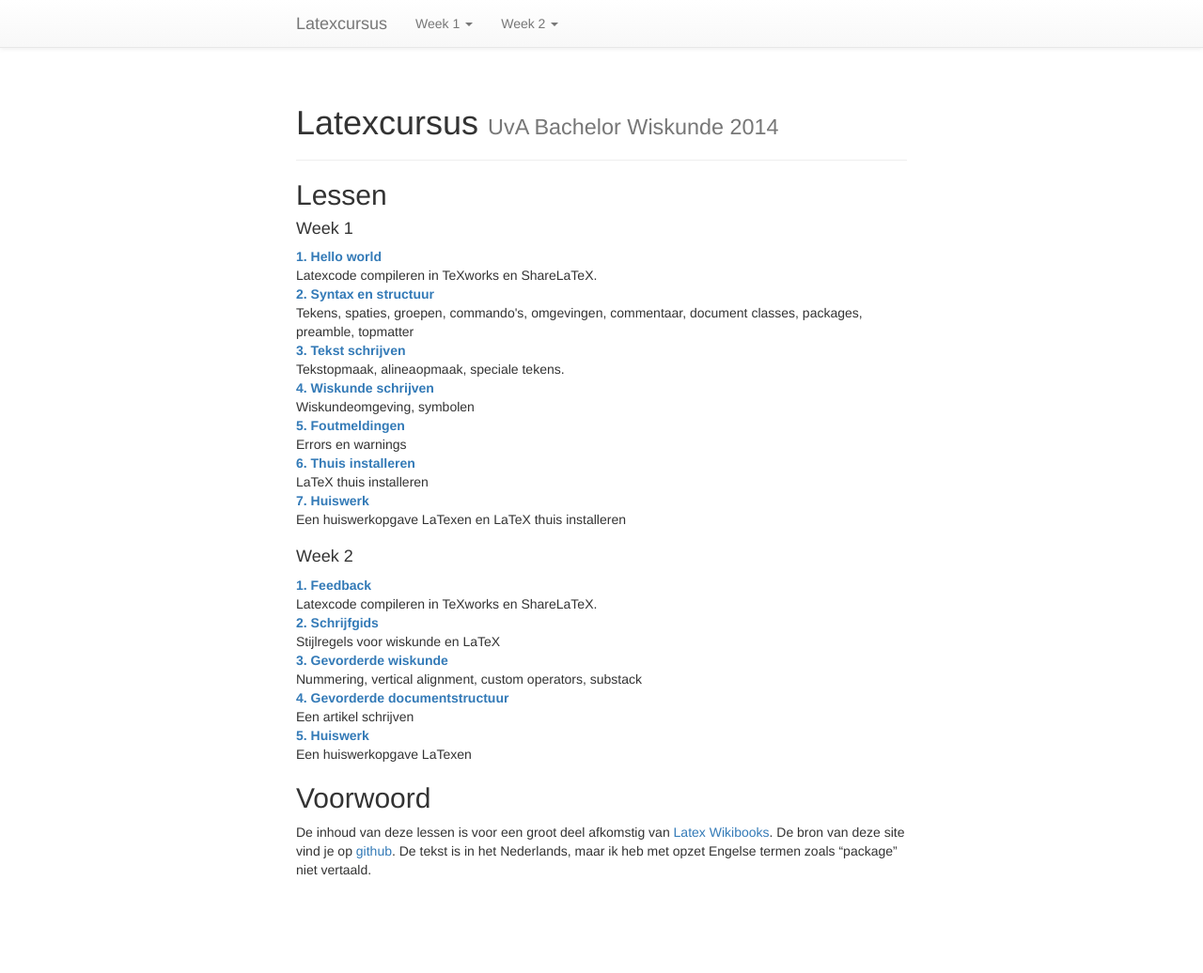
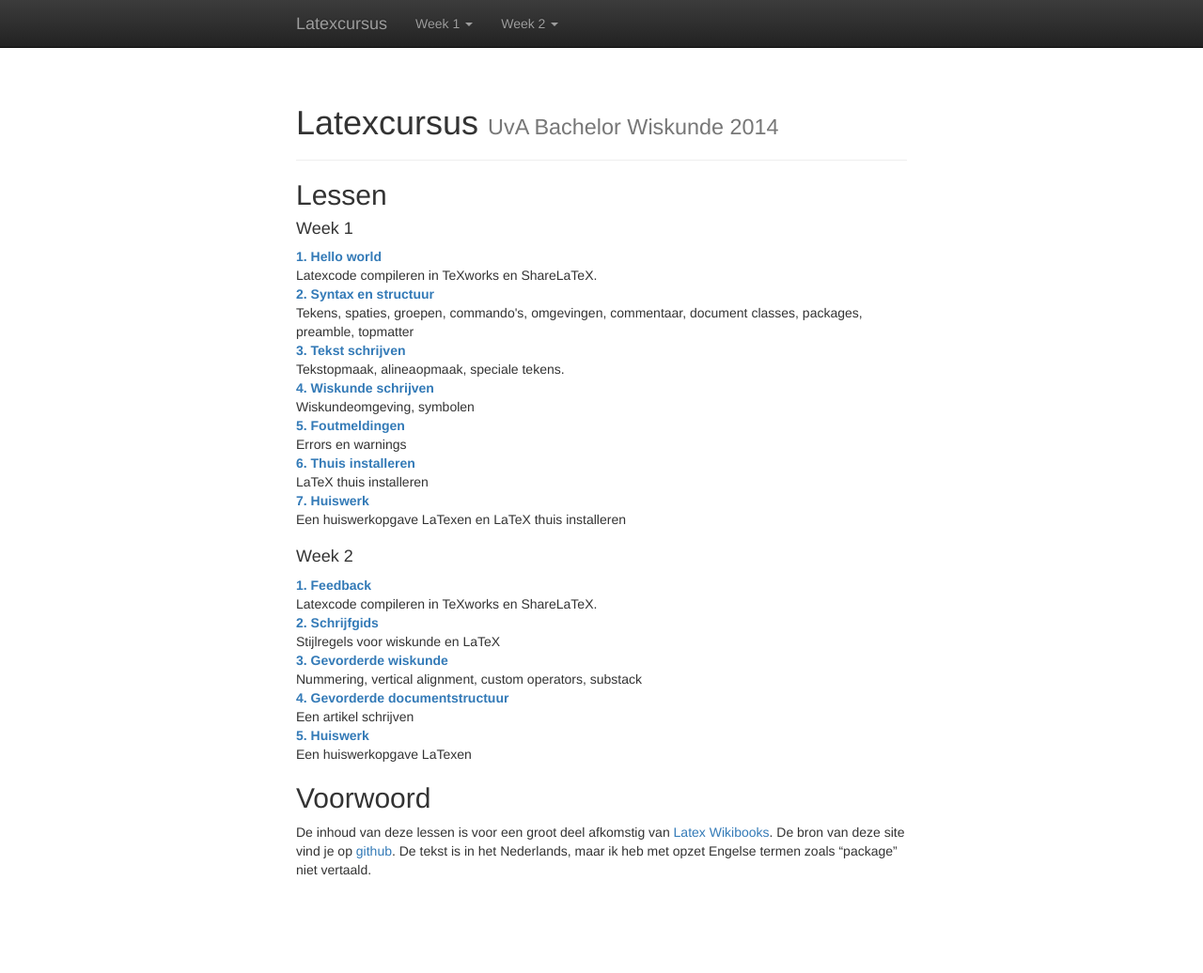
Before and after one commit to jzuiddam/jzuiddam, a Jekyll site: the page built from index.md, in a window 1280 px wide. Shown: the whole page at 94% size. Built offline with Jekyll 4.4.1, drawn with Linux system fonts in a browser that asks for light colours; nearby versions of some CDN libraries; Markdown is read by kramdown in place of the engine named in the settings.

Commit message:
Test for screens with low contrast

```diff
--- a/_includes/topnav.html
+++ b/_includes/topnav.html
@@ -1,5 +1,5 @@
 
-<nav class="navbar navbar-default navbar-static-top" role="navigation">
+<nav class="navbar navbar-inverse navbar-static-top" role="navigation">
   <!-- Brand and toggle get grouped for better mobile display -->
 <div class="container">
   <div class="navbar-header">
```
